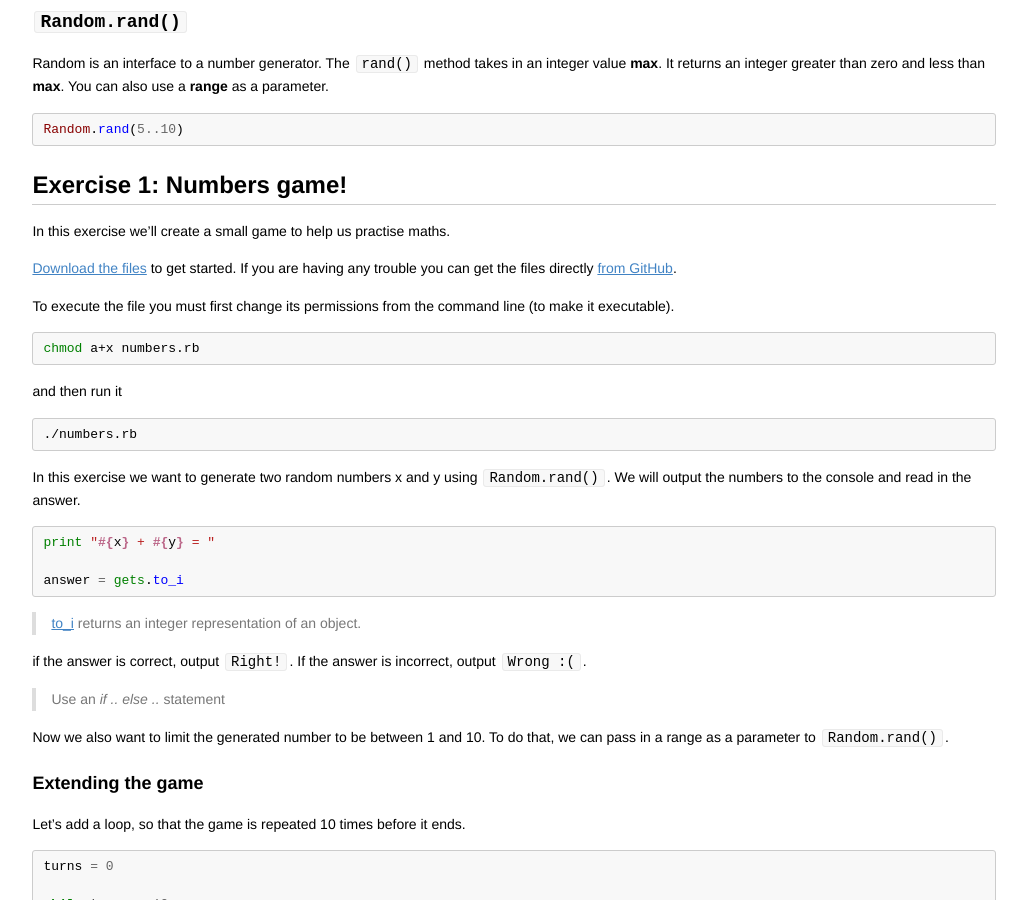
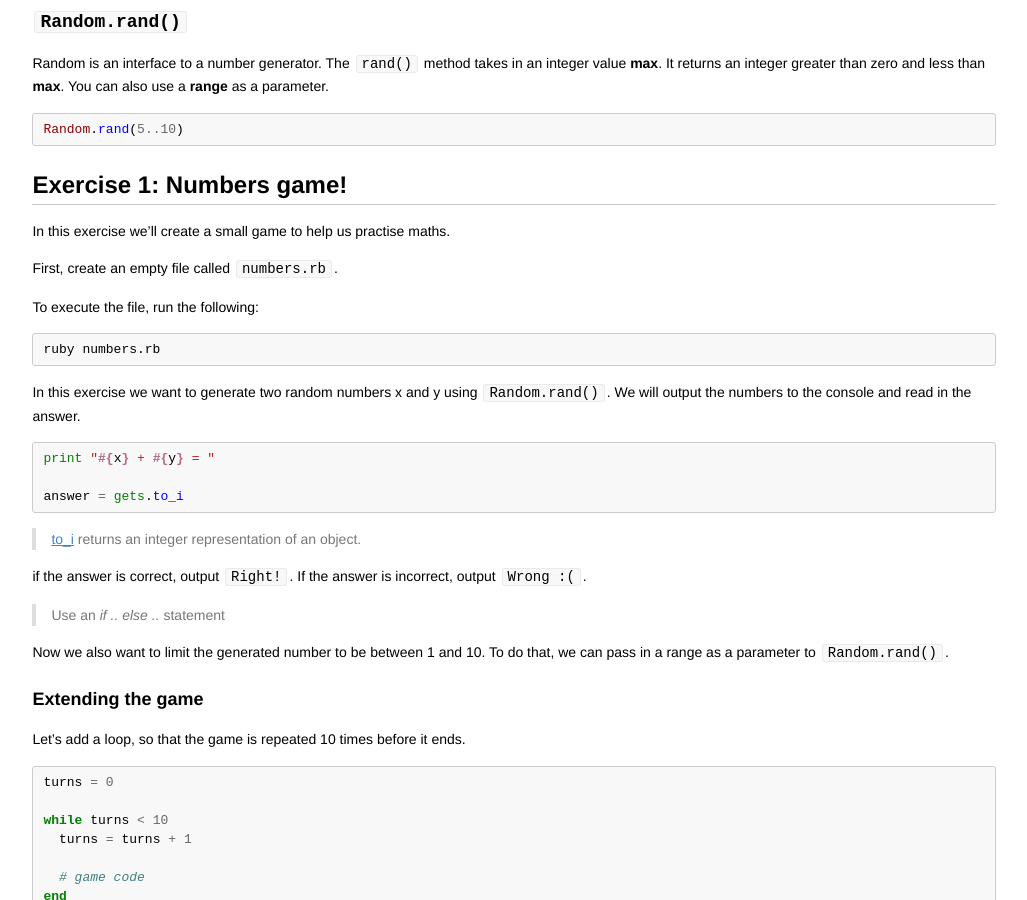
Before and after one commit to codebar/tutorials, a Jekyll site: the page built from ruby/lesson2/tutorial.md, in a window 1280 px wide and 900 px high, scrolled down 908 px. Shown: the whole window, without its empty margins (126-1153 px from the left). Built offline with Jekyll 4.4.1, drawn with Linux system fonts in a browser that asks for light colours.

Commit message:
Simplify instructions for running Ruby scripts
I helped a student with this exercise last week at Codebar. They were
using Windows, which means the sections about file permissions did not
apply and caused some confusion.

Instead of providing Windows-specific instructions I've opted to
instruct the student to use the `ruby` command directly. This means the
student doesn't have to download the empty file with shebang line
anymore.

````diff
--- a/ruby/lesson2/tutorial.md
+++ b/ruby/lesson2/tutorial.md
@@ -59,19 +59,12 @@ Random.rand(5..10)
 
 In this exercise we'll create a small game to help us practise maths.
 
-[Download the files](https://gist.github.com/despo/d790a4fd1844da7d85ce/download) to get started. If you are having any trouble you can get the files directly [from GitHub](https://gist.github.com/despo/d790a4fd1844da7d85ce).
+First, create an empty file called `numbers.rb`.
 
-
-To execute the file you must first change its permissions from the command line (to make it executable).
+To execute the file, run the following:
 
 ```bash
-chmod a+x numbers.rb
-```
-
-and then run it
-
-```bash
-./numbers.rb
+ruby numbers.rb
 ```
 
 In this exercise we want to generate two random numbers x and y using `Random.rand()`. We will output the numbers to the console and read in the answer.
````
Also changed, not shown: ruby/lesson3/tutorial.md (+2 -8 lines).
